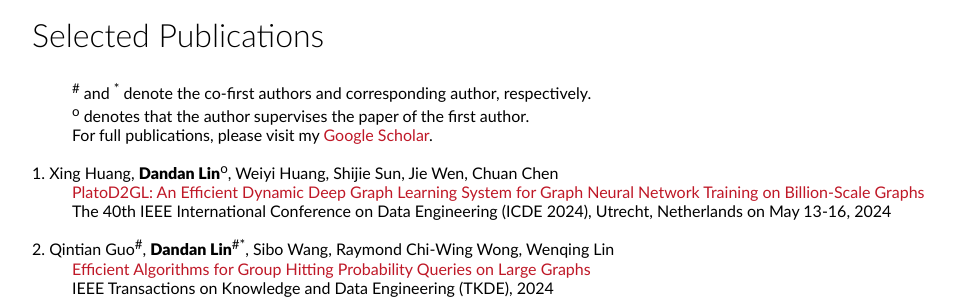
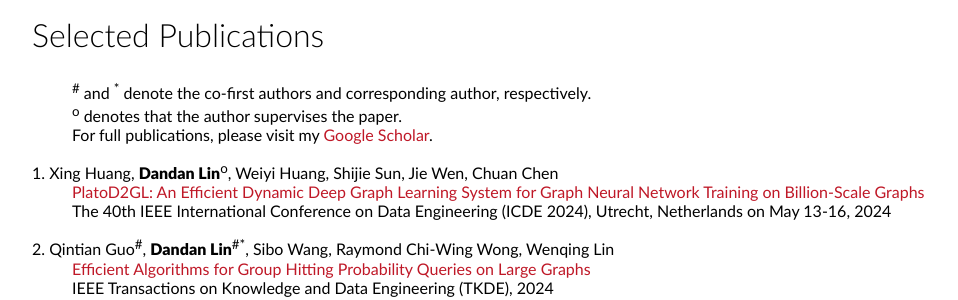
Before and after one commit to 2danlin/2danlin.github.io, a Jekyll site: the page built from publications/index.html, in a window 1280 px wide. Shown: the part 179-479 px from the top of the page, without its empty margins (160-1118 px from the left). Built offline with Jekyll 4.4.1, drawn with Linux system fonts in a browser that asks for light colours.

Commit message:
Update index.html

```diff
--- a/publications/index.html
+++ b/publications/index.html
@@ -5,7 +5,7 @@
 	<h2>Selected Publications</h2>
 	<dl>
 		<dd><sup>#</sup> and <sup>*</sup> denote the co-first authors and corresponding author, respectively. </dd>
-		<dd><sup>o</sup> denotes that the author supervises the paper of the first author. </dd>
+		<dd><sup>o</sup> denotes that the author supervises the paper. </dd>
 		<dd>For full publications, please visit my <a href="https://scholar.google.com/citations?user=axzLFHwAAAAJ&hl=zh-CN">Google Scholar</a>.</dd>
 	</dl>
 		<dl>
```
